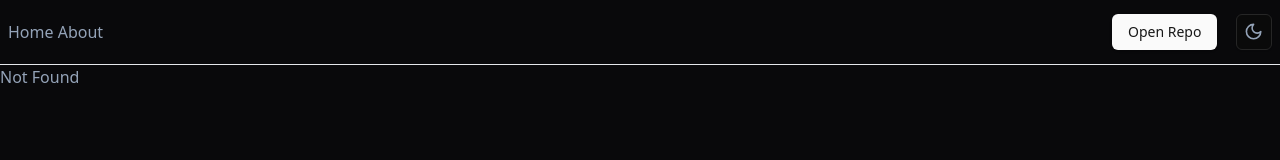
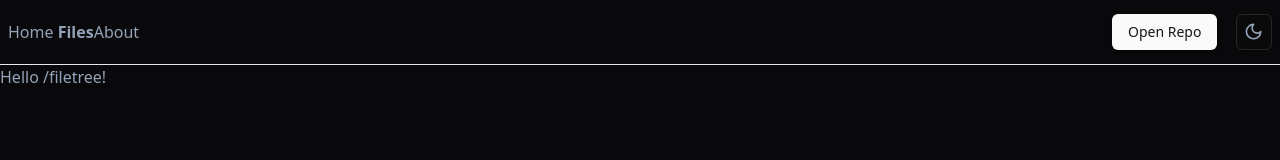
Before and after one commit to cathaysia/finalgit, a React (Vite) app: page /filetree in a window 1280 px wide. Before the commit this address had no page. Shown: the top 160 px of the page. Built offline with nearby package versions, Linux system fonts and the light colour scheme.

Commit message:
feat(route): add filetree
Signed-off-by: loongtao.zhang <loongtao.zhang@outlook.com>

```diff
--- a/src/routeTree.gen.ts
+++ b/src/routeTree.gen.ts
@@ -16,10 +16,16 @@ import { Route as rootRoute } from "./routes/__root";
 
 // Create Virtual Routes
 
+const FiletreeLazyImport = createFileRoute("/filetree")();
 const AboutLazyImport = createFileRoute("/about")();
 const IndexLazyImport = createFileRoute("/")();
 
 // Create/Update Routes
+
+const FiletreeLazyRoute = FiletreeLazyImport.update({
+	path: "/filetree",
+	getParentRoute: () => rootRoute,
+} as any).lazy(() => import("./routes/filetree.lazy").then((d) => d.Route));
 
 const AboutLazyRoute = AboutLazyImport.update({
 	path: "/about",
@@ -49,6 +55,13 @@ declare module "@tanstack/react-router" {
 			preLoaderRoute: typeof AboutLazyImport;
 			parentRoute: typeof rootRoute;
 		};
+		"/filetree": {
+			id: "/filetree";
+			path: "/filetree";
+			fullPath: "/filetree";
+			preLoaderRoute: typeof FiletreeLazyImport;
+			parentRoute: typeof rootRoute;
+		};
 	}
 }
 
@@ -57,6 +70,7 @@ declare module "@tanstack/react-router" {
 export const routeTree = rootRoute.addChildren({
 	IndexLazyRoute,
 	AboutLazyRoute,
+	FiletreeLazyRoute,
 });
 
 /* prettier-ignore-end */
@@ -68,7 +82,8 @@ export const routeTree = rootRoute.addChildren({
       "filePath": "__root.tsx",
       "children": [
         "/",
-        "/about"
+        "/about",
+        "/filetree"
       ]
     },
     "/": {
@@ -76,6 +91,9 @@ export const routeTree = rootRoute.addChildren({
     },
     "/about": {
       "filePath": "about.lazy.tsx"
+    },
+    "/filetree": {
+      "filePath": "filetree.lazy.tsx"
     }
   }
 }
--- a/src/routes/__root.tsx
+++ b/src/routes/__root.tsx
@@ -17,6 +17,9 @@ export const Route = createRootRoute({
 						<Link to="/" className="[&.active]:font-bold">
 							Home
 						</Link>{" "}
+						<Link to="/filetree" className="[&.active]:font-bold">
+							Files
+						</Link>
 						<Link to="/about" className="[&.active]:font-bold">
 							About
 						</Link>
--- /dev/null
+++ b/src/routes/filetree.lazy.tsx
@@ -0,0 +1,9 @@
+import { createLazyFileRoute } from "@tanstack/react-router";
+
+export const Route = createLazyFileRoute("/filetree")({
+	component: FileTree,
+});
+
+function FileTree() {
+	return <div>Hello /filetree!</div>;
+}
```
